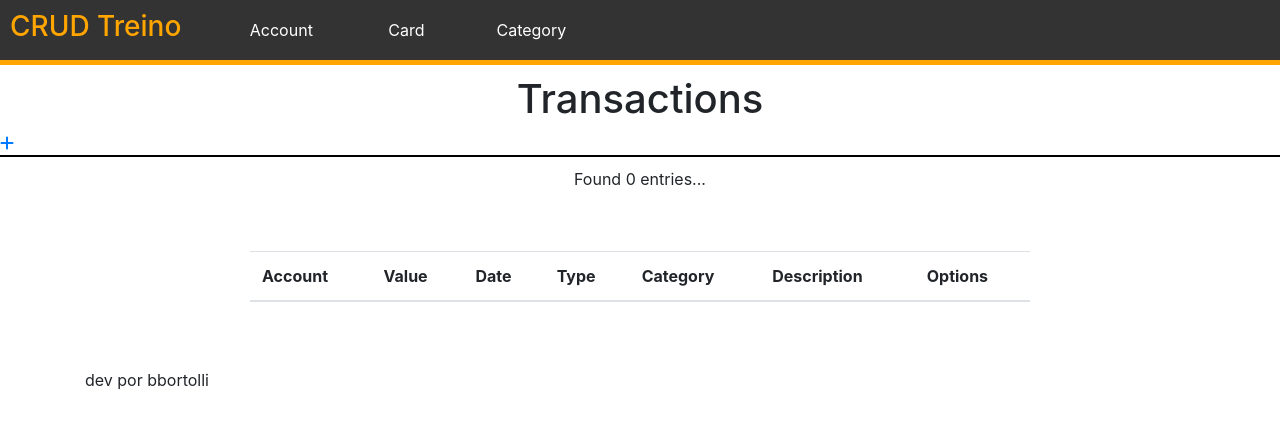
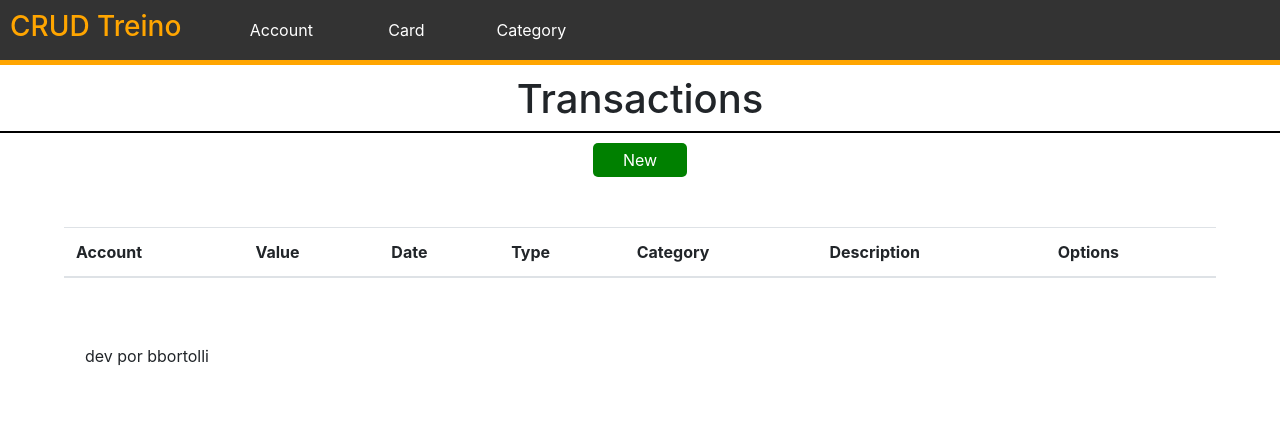
Before and after one commit to bbortolli/php-treino, a PHP site: page /transactions/index.php in a window 1280 px wide. Shown: the top 429 px of the page. Run offline with PHP 8.4, Linux system fonts and the light colour scheme; data that the repository does not hold is empty; some libraries are stand-ins or nearby versions.

Commit message:
Dropdown, funcionalidades

```diff
--- a/accounts/add.php
+++ b/accounts/add.php
@@ -14,9 +14,10 @@
 <div class="content-manage">
 	<form class="add" action="add.php" method="post">
 		<div class="entrydata">
-            <input type="text" class="input-manage" placeholder="Nome da conta" name="account['name']">
+            <input type="text" class="input-manage" placeholder="Nome da conta" maxlength=12 name="account['name']">
             <input type="number" maxlength="32" class="input-manage" placeholder="Saldo inicial" name="account['balance']">
-            <input type="text" maxlength="32" class="input-manage" placeholder="Descricao" name="account['description']">
+			<input type="text" maxlength="32" class="input-manage" placeholder="Descricao" name="account['description']">
+			<input type="color" name="account['color']" value="#ffffff">
 		</div>
 		<div class="add">
 			<button type="submit" class="addBtn"><i class="fas fa-plus"></i></button>
--- a/accounts/controller.php
+++ b/accounts/controller.php
@@ -12,6 +12,9 @@ function addAccount() {
 
     if (!empty($_POST['account'])) {
         $account = $_POST['account'];
+        if (empty($account["'balance'"])) {
+            $account["'balance'"] = 0.0;
+        }
         save('account', $account);
         header('location: /accounts/all.php');
     }
@@ -20,5 +23,5 @@ function addAccount() {
 function deleteAccount($id = null) {
 
     $account = remove('account', $id);
-    header('location: /accounts');
+    header('location: /accounts/all.php');
 }
--- a/accounts/delete.php
+++ b/accounts/delete.php
@@ -2,7 +2,7 @@
   require_once('controller.php');
 
   if (isset($_GET['id'])){
-    deleteClient($_GET['id']);
+    deleteAccount($_GET['id']);
   } else {
     die("ERRO: Parâmetros inválidos.");
   }
--- a/accounts/index.php
+++ b/accounts/index.php
@@ -32,7 +32,7 @@
 		<td><?= $acc['description']; ?></td>
 		<td class="text-right">
 			<i class="far fa-edit">
-			<a id="deleteBtn" href="#" data="<?= $client['_id'];?>">
+			<a id="deleteBtn" href="#" data="<?= $acc['_id'];?>">
 				<i class="far fa-trash-alt"></i>
 			</a>
 		</td>
--- a/css/style.css
+++ b/css/style.css
@@ -159,6 +159,26 @@ h1 {
     background-color: black;
 }
 
+.account {
+    display: flex;
+    flex-direction: column;
+    border: solid 0.5px black;
+    padding: 5px 15px;
+    border-radius: 2px;
+    margin: 10px;
+    flex-wrap: wrap;
+    width: calc((100% / 4) - 30px);
+    height: 150px;
+    box-shadow: 0px 8px 16px 0px rgba(0,0,0,0.2);
+}
+
+.account .top {
+    display: flex;
+    flex-direction: row;
+    justify-content: space-between;
+    align-items: center;
+}
+
 .contador {
     padding: 10px 5px;
     align-self: center;
@@ -168,8 +188,29 @@ h1 {
     color: green;
 }
 
+.add-cat-btn {
+    display: flex;
+    align-self: center;
+    align-content: center;
+    justify-content: center;
+    margin-top: 10px;
+}
+
+.add-cat-btn a {
+    text-decoration: none;
+    padding: 5px 30px;
+    background-color: green;
+    border-radius: 5px;
+    color: white;
+}
+
 .content-items {
-    margin: 50px 250px;
+    align-self: center;
+    width: 90%;
+    margin: 50px 10px;
+    display: flex;
+    flex-wrap: wrap;
+    justify-content: flex-start;
 }
 
 .category {
@@ -205,3 +246,7 @@ input, select {
 .fa-trash-alt {
     color: #c00000;
 }
+
+.fa-money-bill-alt {
+    color: green;
+}
--- a/script.js
+++ b/script.js
@@ -3,7 +3,8 @@ $(document).ready(function() {
     $('a[id="deleteBtn"]').on('click', function(e) {
         e.preventDefault()
         var itemId = $(this).attr('data')
-        var message = "Deseja deletar item de id = " + itemId +"?"
+        var itemName = $(this).attr('accname')
+        var message = "Deseja deletar o item => " + itemName +"?"
         if (confirm(message)) {
             window.location.replace('delete.php?id='+itemId)
         }
--- a/transactions/add.php
+++ b/transactions/add.php
@@ -30,9 +30,8 @@
                 <option value="1">Despesa</option>
             </select>
 
-            <input type="date" class="input-manage" placeholder="Data" required pattern="[0-9]{4}-[0-9]{2}-[0-9]{2}" name="transaction['date']">
-            <input type="text" maxlength="32" class="input-manage" placeholder="Nome" name="transaction['nome']">
-            <input type="text" maxlength="32" class="input-manage" placeholder="Nome" name="transaction['nome']">
+
+            <input type="text" maxlength="32" class="input-manage" placeholder="Nome" name="transaction['description']">
 		</div>
 		<div>
 			<select class="category" name="transaction['category']" >
--- a/transactions/index.php
+++ b/transactions/index.php
@@ -12,9 +12,10 @@
 <?php if ($db) : ?>
 
 <h1 class="text-center">Transactions</h1>
-<a href="/transactions/add.php"><i class="fas fa-plus"></i></a>
 <div class="separate"></div>
-<div class="contador">Found <?= count($transactionList)?> entries...</div>
+<div class="add-cat-btn">
+	<a href="/transactions/add.php">New</a>
+</div>
 <div class="content-items">
 <table class="table table-hover">
 <thead>
```
Also changed, not shown: accounts/all.php (+18 -26 lines).
